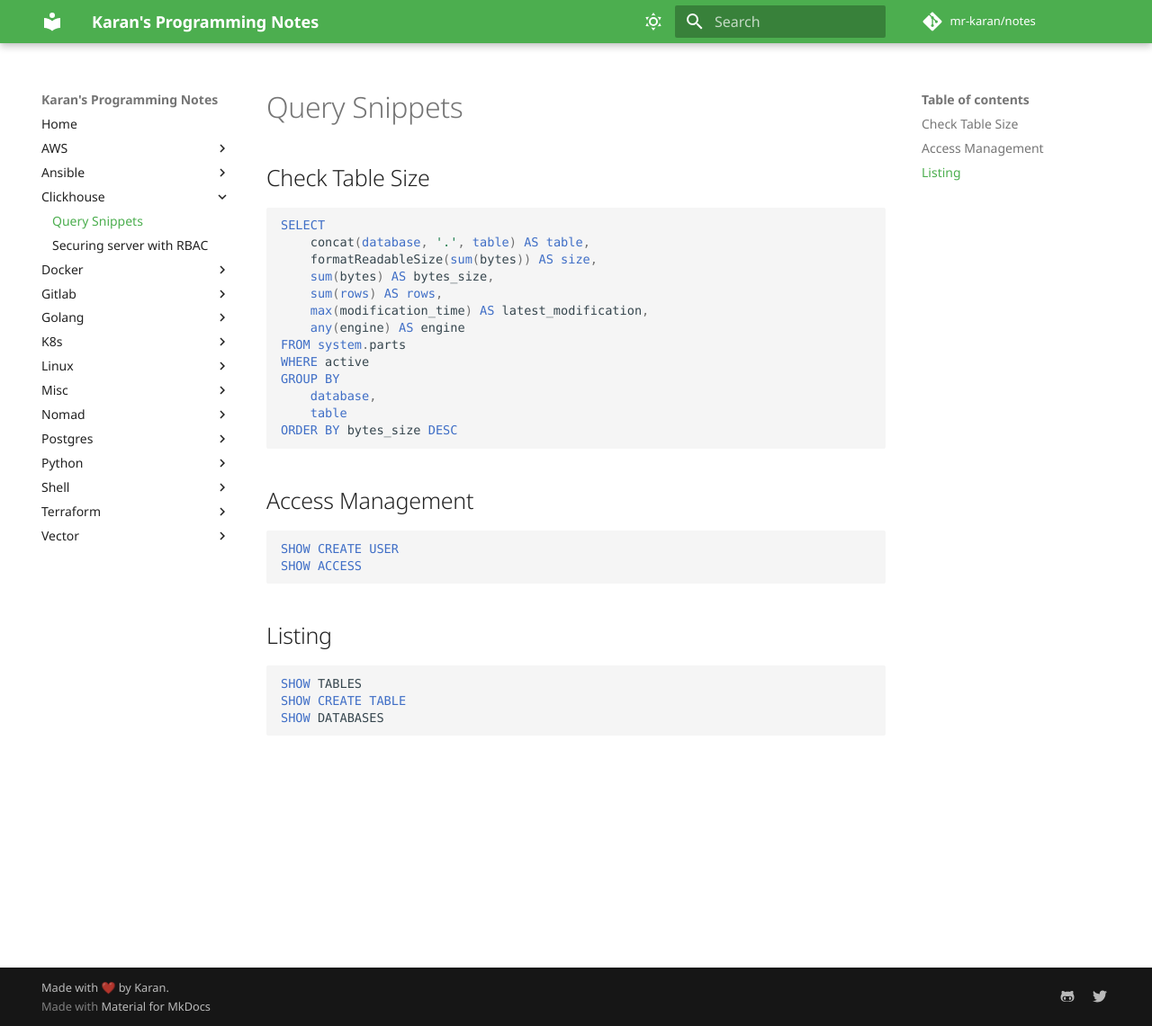
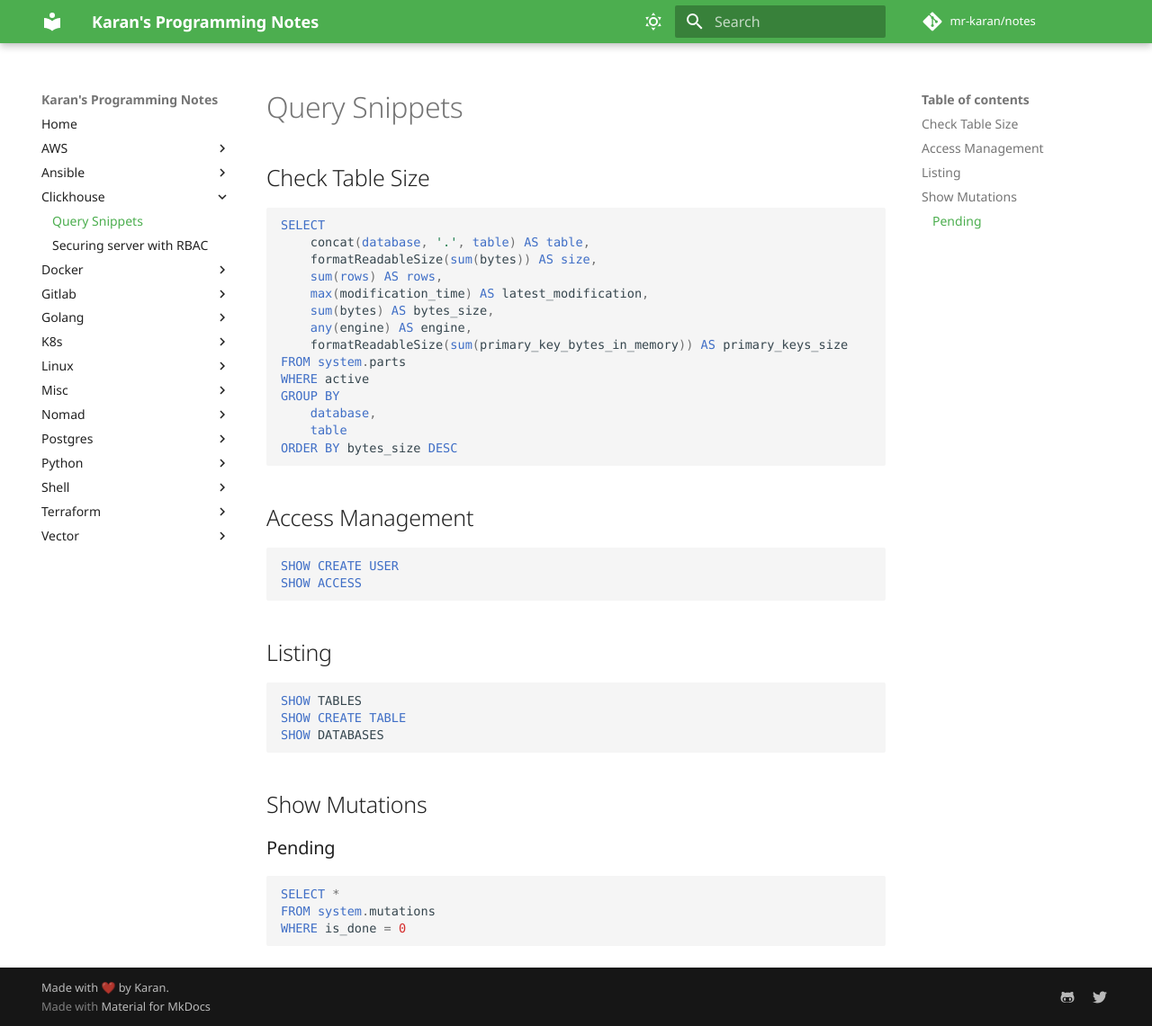
Before and after one commit to mr-karan/notes, an MkDocs documentation site: the page built from docs/Clickhouse/Query Snippets.md, in a window 1280 px wide and 1141 px high. Shown: the whole window at 90% size. Built offline with MkDocs 1.6.1 and Material for MkDocs 9.7.7, drawn with Linux system fonts in a browser that asks for light colours; some web fonts are replaced; comment, search, counter and statistics services are not loaded.

Commit message:
automated push

````diff
--- a/docs/Clickhouse/Query Snippets.md
+++ b/docs/Clickhouse/Query Snippets.md
@@ -4,10 +4,11 @@
 SELECT
     concat(database, '.', table) AS table,
     formatReadableSize(sum(bytes)) AS size,
-    sum(bytes) AS bytes_size,
     sum(rows) AS rows,
     max(modification_time) AS latest_modification,
-    any(engine) AS engine
+    sum(bytes) AS bytes_size,
+    any(engine) AS engine,
+    formatReadableSize(sum(primary_key_bytes_in_memory)) AS primary_keys_size
 FROM system.parts
 WHERE active
 GROUP BY
@@ -30,3 +31,13 @@ SHOW TABLES
 SHOW CREATE TABLE
 SHOW DATABASES
 ```
+
+## Show Mutations
+
+### Pending
+
+```sql
+SELECT *
+FROM system.mutations
+WHERE is_done = 0
+```
````
Also changed, not shown: docs/AWS/CLI.md (+8 -0 lines), docs/Nomad/API.md (added, +14 -0 lines), docs/.obsidian/core-plugins.json, 1 other file.
